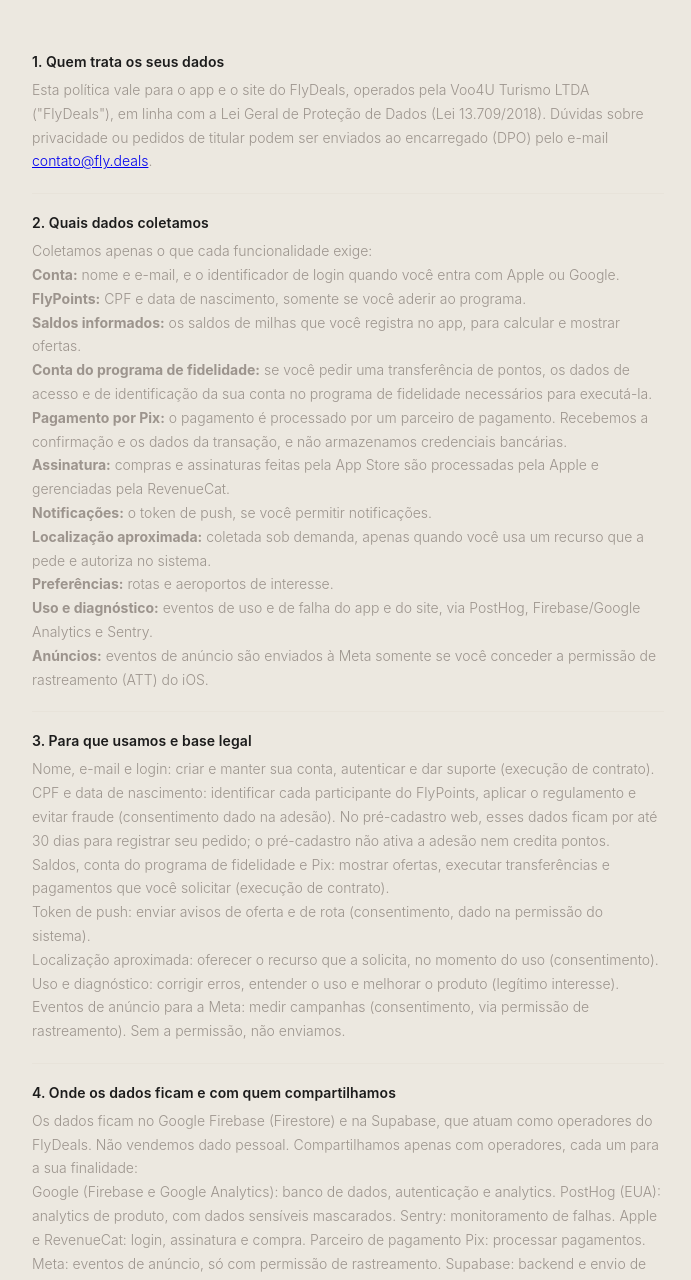
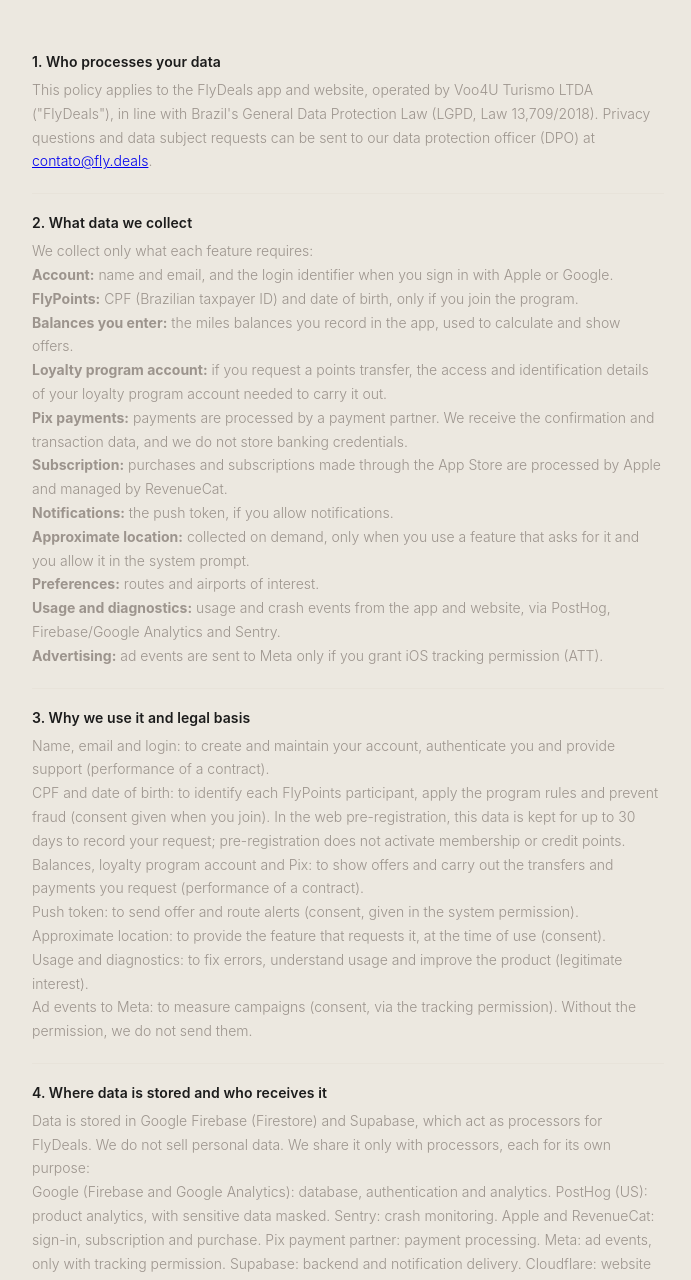
Before and after one commit to limawtf/flydeals-privacy, a plain HTML site: page privacidade.html in a window 1280 px wide. Shown: the part 174-1454 px from the top of the page, without its empty margins (292-983 px from the left). Drawn offline with Linux system fonts and the light colour scheme.

Commit message:
fix: /privacidade (URL en-US da loja) serve a versão em inglês

```diff
--- a/privacidade.html
+++ b/privacidade.html
@@ -1,9 +1,9 @@
 <!DOCTYPE html>
-<html lang="pt-BR">
+<html lang="en">
 <head>
   <meta charset="UTF-8" />
   <meta name="viewport" content="width=device-width, initial-scale=1.0" />
-  <title>Política de Privacidade – FlyDeals</title>
+  <title>Privacy Policy – FlyDeals</title>
   <style>
     *, *::before, *::after { box-sizing: border-box; margin: 0; padding: 0; }
 
@@ -95,77 +95,77 @@
   <div class="container">
     <div class="logo">FlyDeals</div>
 
-    <h1>Política de Privacidade</h1>
-    <p class="updated">Última atualização: 16 de outubro de 2026</p>
+    <h1>Privacy Policy</h1>
+    <p class="updated">Last updated: October 16, 2026</p>
 
     <div class="section">
-      <h2>1. Quem trata os seus dados</h2>
-      <p>Esta política vale para o app e o site do FlyDeals, operados pela Voo4U Turismo LTDA (&quot;FlyDeals&quot;), em linha com a Lei Geral de Proteção de Dados (Lei 13.709/2018). Dúvidas sobre privacidade ou pedidos de titular podem ser enviados ao encarregado (DPO) pelo e-mail <a href="mailto:contato@fly.deals">contato@fly.deals</a>.</p>
+      <h2>1. Who processes your data</h2>
+      <p>This policy applies to the FlyDeals app and website, operated by Voo4U Turismo LTDA (&quot;FlyDeals&quot;), in line with Brazil's General Data Protection Law (LGPD, Law 13,709/2018). Privacy questions and data subject requests can be sent to our data protection officer (DPO) at <a href="mailto:contato@fly.deals">contato@fly.deals</a>.</p>
     </div>
 
     <div class="section">
-      <h2>2. Quais dados coletamos</h2>
-      <p>Coletamos apenas o que cada funcionalidade exige:</p>
-      <p><strong>Conta:</strong> nome e e-mail, e o identificador de login quando você entra com Apple ou Google.</p>
-      <p><strong>FlyPoints:</strong> CPF e data de nascimento, somente se você aderir ao programa.</p>
-      <p><strong>Saldos informados:</strong> os saldos de milhas que você registra no app, para calcular e mostrar ofertas.</p>
-      <p><strong>Conta do programa de fidelidade:</strong> se você pedir uma transferência de pontos, os dados de acesso e de identificação da sua conta no programa de fidelidade necessários para executá-la.</p>
-      <p><strong>Pagamento por Pix:</strong> o pagamento é processado por um parceiro de pagamento. Recebemos a confirmação e os dados da transação, e não armazenamos credenciais bancárias.</p>
-      <p><strong>Assinatura:</strong> compras e assinaturas feitas pela App Store são processadas pela Apple e gerenciadas pela RevenueCat.</p>
-      <p><strong>Notificações:</strong> o token de push, se você permitir notificações.</p>
-      <p><strong>Localização aproximada:</strong> coletada sob demanda, apenas quando você usa um recurso que a pede e autoriza no sistema.</p>
-      <p><strong>Preferências:</strong> rotas e aeroportos de interesse.</p>
-      <p><strong>Uso e diagnóstico:</strong> eventos de uso e de falha do app e do site, via PostHog, Firebase/Google Analytics e Sentry.</p>
-      <p><strong>Anúncios:</strong> eventos de anúncio são enviados à Meta somente se você conceder a permissão de rastreamento (ATT) do iOS.</p>
+      <h2>2. What data we collect</h2>
+      <p>We collect only what each feature requires:</p>
+      <p><strong>Account:</strong> name and email, and the login identifier when you sign in with Apple or Google.</p>
+      <p><strong>FlyPoints:</strong> CPF (Brazilian taxpayer ID) and date of birth, only if you join the program.</p>
+      <p><strong>Balances you enter:</strong> the miles balances you record in the app, used to calculate and show offers.</p>
+      <p><strong>Loyalty program account:</strong> if you request a points transfer, the access and identification details of your loyalty program account needed to carry it out.</p>
+      <p><strong>Pix payments:</strong> payments are processed by a payment partner. We receive the confirmation and transaction data, and we do not store banking credentials.</p>
+      <p><strong>Subscription:</strong> purchases and subscriptions made through the App Store are processed by Apple and managed by RevenueCat.</p>
+      <p><strong>Notifications:</strong> the push token, if you allow notifications.</p>
+      <p><strong>Approximate location:</strong> collected on demand, only when you use a feature that asks for it and you allow it in the system prompt.</p>
+      <p><strong>Preferences:</strong> routes and airports of interest.</p>
+      <p><strong>Usage and diagnostics:</strong> usage and crash events from the app and website, via PostHog, Firebase/Google Analytics and Sentry.</p>
+      <p><strong>Advertising:</strong> ad events are sent to Meta only if you grant iOS tracking permission (ATT).</p>
     </div>
 
     <div class="section">
-      <h2>3. Para que usamos e base legal</h2>
-      <p>Nome, e-mail e login: criar e manter sua conta, autenticar e dar suporte (execução de contrato).</p>
-      <p>CPF e data de nascimento: identificar cada participante do FlyPoints, aplicar o regulamento e evitar fraude (consentimento dado na adesão). No pré-cadastro web, esses dados ficam por até 30 dias para registrar seu pedido; o pré-cadastro não ativa a adesão nem credita pontos.</p>
-      <p>Saldos, conta do programa de fidelidade e Pix: mostrar ofertas, executar transferências e pagamentos que você solicitar (execução de contrato).</p>
-      <p>Token de push: enviar avisos de oferta e de rota (consentimento, dado na permissão do sistema).</p>
-      <p>Localização aproximada: oferecer o recurso que a solicita, no momento do uso (consentimento).</p>
-      <p>Uso e diagnóstico: corrigir erros, entender o uso e melhorar o produto (legítimo interesse).</p>
-      <p>Eventos de anúncio para a Meta: medir campanhas (consentimento, via permissão de rastreamento). Sem a permissão, não enviamos.</p>
+      <h2>3. Why we use it and legal basis</h2>
+      <p>Name, email and login: to create and maintain your account, authenticate you and provide support (performance of a contract).</p>
+      <p>CPF and date of birth: to identify each FlyPoints participant, apply the program rules and prevent fraud (consent given when you join). In the web pre-registration, this data is kept for up to 30 days to record your request; pre-registration does not activate membership or credit points.</p>
+      <p>Balances, loyalty program account and Pix: to show offers and carry out the transfers and payments you request (performance of a contract).</p>
+      <p>Push token: to send offer and route alerts (consent, given in the system permission).</p>
+      <p>Approximate location: to provide the feature that requests it, at the time of use (consent).</p>
+      <p>Usage and diagnostics: to fix errors, understand usage and improve the product (legitimate interest).</p>
+      <p>Ad events to Meta: to measure campaigns (consent, via the tracking permission). Without the permission, we do not send them.</p>
     </div>
 
     <div class="section">
-      <h2>4. Onde os dados ficam e com quem compartilhamos</h2>
-      <p>Os dados ficam no Google Firebase (Firestore) e na Supabase, que atuam como operadores do FlyDeals. Não vendemos dado pessoal. Compartilhamos apenas com operadores, cada um para a sua finalidade:</p>
-      <p>Google (Firebase e Google Analytics): banco de dados, autenticação e analytics. PostHog (EUA): analytics de produto, com dados sensíveis mascarados. Sentry: monitoramento de falhas. Apple e RevenueCat: login, assinatura e compra. Parceiro de pagamento Pix: processar pagamentos. Meta: eventos de anúncio, só com permissão de rastreamento. Supabase: backend e envio de notificações. Cloudflare: hospedagem e segurança do site.</p>
+      <h2>4. Where data is stored and who receives it</h2>
+      <p>Data is stored in Google Firebase (Firestore) and Supabase, which act as processors for FlyDeals. We do not sell personal data. We share it only with processors, each for its own purpose:</p>
+      <p>Google (Firebase and Google Analytics): database, authentication and analytics. PostHog (US): product analytics, with sensitive data masked. Sentry: crash monitoring. Apple and RevenueCat: sign-in, subscription and purchase. Pix payment partner: payment processing. Meta: ad events, only with tracking permission. Supabase: backend and notification delivery. Cloudflare: website hosting and security.</p>
     </div>
 
     <div class="section">
-      <h2>5. Seus direitos</h2>
-      <p>Você pode pedir confirmação e acesso aos dados, correção, exclusão, revogação de consentimento (por exemplo, FlyPoints, notificações e rastreamento) e portabilidade, respeitada eventual obrigação legal de retenção. Pode revogar a permissão de rastreamento a qualquer momento em Ajustes &gt; Privacidade &gt; Rastreamento no iOS.</p>
-      <p>Pedidos podem ser feitos no app, em Minha conta, ou por e-mail para <a href="mailto:contato@fly.deals">contato@fly.deals</a>.</p>
+      <h2>5. Your rights</h2>
+      <p>You may request confirmation and access, correction, deletion, withdrawal of consent (for example FlyPoints, notifications and tracking) and portability, subject to any legal retention duty. You can withdraw tracking permission at any time in iOS Settings &gt; Privacy &gt; Tracking.</p>
+      <p>Requests can be made in the app, under My account, or by email to <a href="mailto:contato@fly.deals">contato@fly.deals</a>.</p>
     </div>
 
     <div class="section">
-      <h2>6. Retenção e exclusão de conta</h2>
-      <p>Mantemos o dado pelo tempo necessário para cumprir as finalidades desta política ou o prazo exigido por lei, o que for maior.</p>
-      <p>Você pode excluir sua conta dentro do app, em Minha conta. Ao excluir, os dados associados são removidos ou anonimizados, exceto o que precisar ser mantido por obrigação legal, como registro fiscal de pagamento.</p>
+      <h2>6. Retention and account deletion</h2>
+      <p>We keep data for as long as needed for the purposes of this policy or the period required by law, whichever is longer.</p>
+      <p>You can delete your account inside the app, under My account. When you do, associated data is removed or anonymized, except what must be kept by legal obligation, such as a payment tax record.</p>
     </div>
 
     <div class="section">
-      <h2>7. Segurança</h2>
-      <p>Adotamos medidas técnicas e organizacionais razoáveis para proteger o dado contra acesso não autorizado, perda, alteração ou vazamento, incluindo controle de acesso e uso de provedores com política própria de segurança.</p>
+      <h2>7. Security</h2>
+      <p>We adopt reasonable technical and organizational measures to protect data against unauthorized access, loss, alteration or leakage, including access control and the use of providers with their own security policies.</p>
     </div>
 
     <div class="section">
-      <h2>8. Menores de idade</h2>
-      <p>O FlyDeals não é destinado a menores de 13 anos e não coleta intencionalmente dados de crianças.</p>
+      <h2>8. Children</h2>
+      <p>FlyDeals is not intended for children under 13 and does not knowingly collect data from children.</p>
     </div>
 
     <div class="section">
-      <h2>9. Alterações desta política</h2>
-      <p>Podemos atualizar esta política para refletir mudanças no produto ou na lei. A versão vigente é sempre a publicada nesta página, com a data no topo.</p>
+      <h2>9. Changes to this policy</h2>
+      <p>We may update this policy to reflect product or legal changes. The current version is always the one published on this page, with its date at the top.</p>
     </div>
 
     <div class="section">
-      <h2>10. Contato</h2>
-      <p>Dúvidas, pedidos de titular ou reclamações sobre privacidade: <a href="mailto:contato@fly.deals">contato@fly.deals</a>.</p>
+      <h2>10. Contact</h2>
+      <p>Questions, data subject requests or privacy complaints: <a href="mailto:contato@fly.deals">contato@fly.deals</a>.</p>
     </div>
 
     <div class="footer">
```
